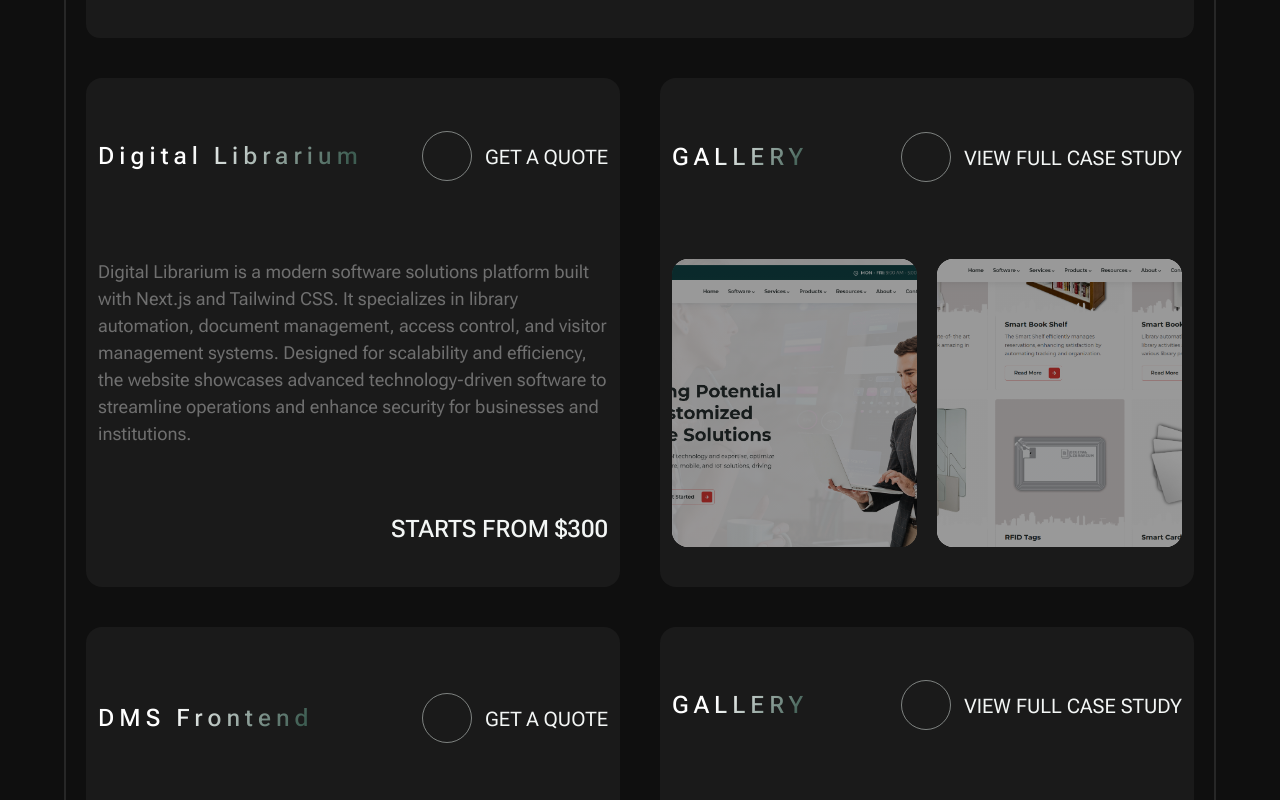
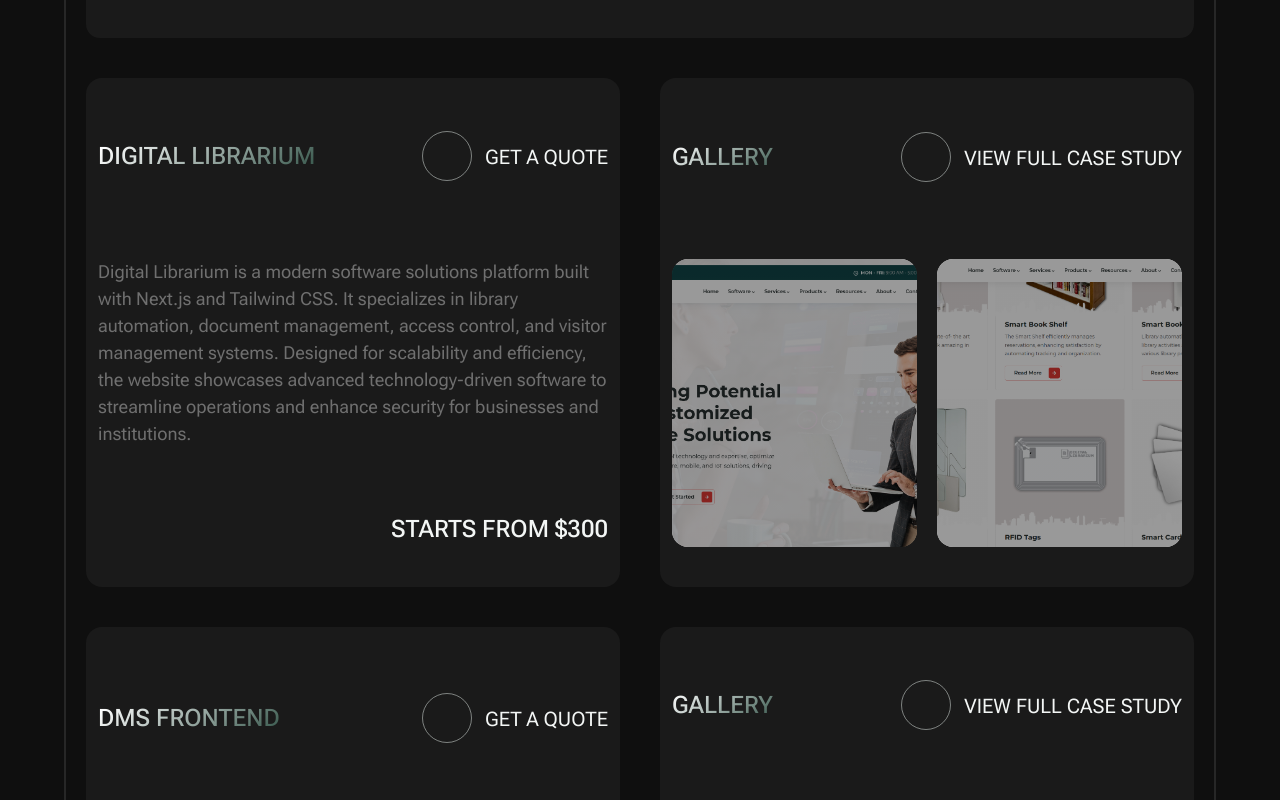
Before and after one commit to mdasif-me/mdasif, a Next.js app: page / in a window 1280 px wide. Shown: the part 960-1760 px from the top of the page. Built offline with nearby package versions, Linux system fonts and the light colour scheme; some icons are missing.

Commit message:
style: Refactor gradient-text styles for improved clarity and consistency

```diff
--- a/src/styles/components.css
+++ b/src/styles/components.css
@@ -3,24 +3,22 @@
   border: 2px solid #272727;
 }
 .gradient-text {
-  font-family: "Roboto Flex", sans-serif !important;
-  font-size: 24px !important;
-  font-style: normal !important;
-  font-weight: 500 !important;
-  line-height: normal !important;
-  letter-spacing: 5.04px !important;
+  font-family: "Roboto Flex", sans-serif;
+  font-size: 24px;
+  font-style: normal;
+  font-weight: 500;
+  line-height: 150%; /* 36px */
+  text-transform: uppercase;
   background: linear-gradient(
-    121deg,
-    #fff -2.28%,
-    #fff 21.31%,
-    #fff 33.91%,
-    #3e5d52 92.75%
-  ) !important;
-  background-clip: text !important;
-  -webkit-background-clip: text !important;
-  -webkit-text-fill-color: transparent !important;
-  color: transparent !important;
-  display: inline-block !important;
+    143deg,
+    #fff -47.63%,
+    #fff -12.48%,
+    #fff 6.3%,
+    #3e5d52 93.99%
+  );
+  background-clip: text;
+  -webkit-background-clip: text;
+  -webkit-text-fill-color: transparent;
 }
 
 .image-overlay {
```
